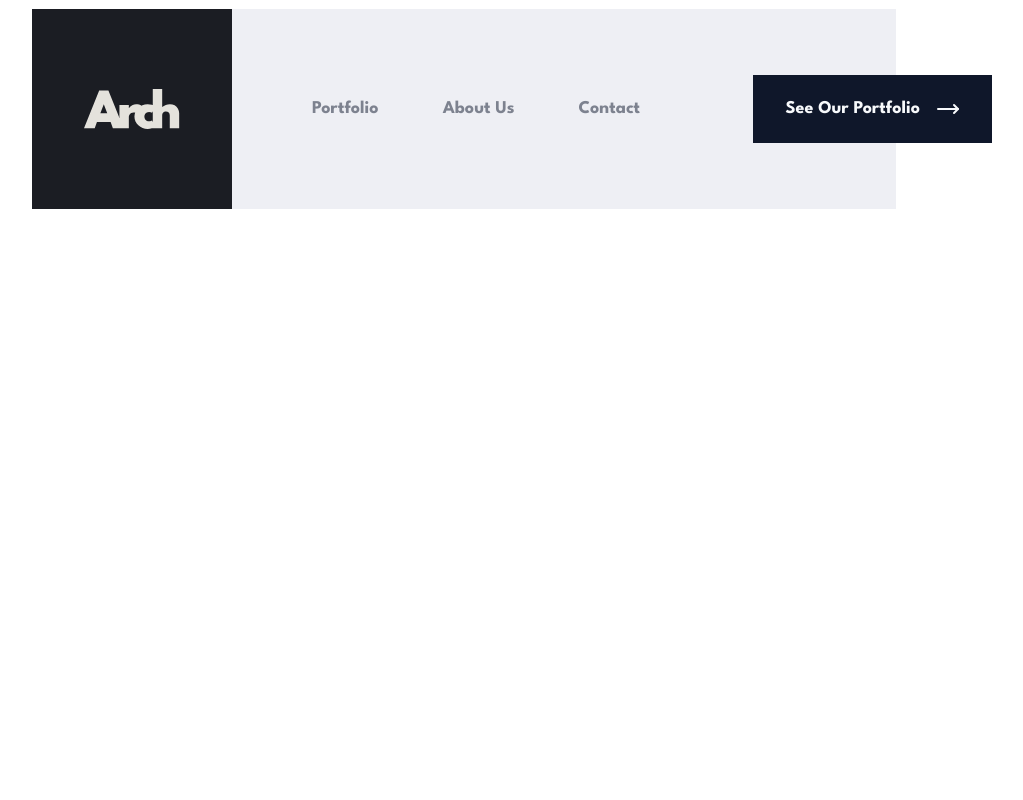
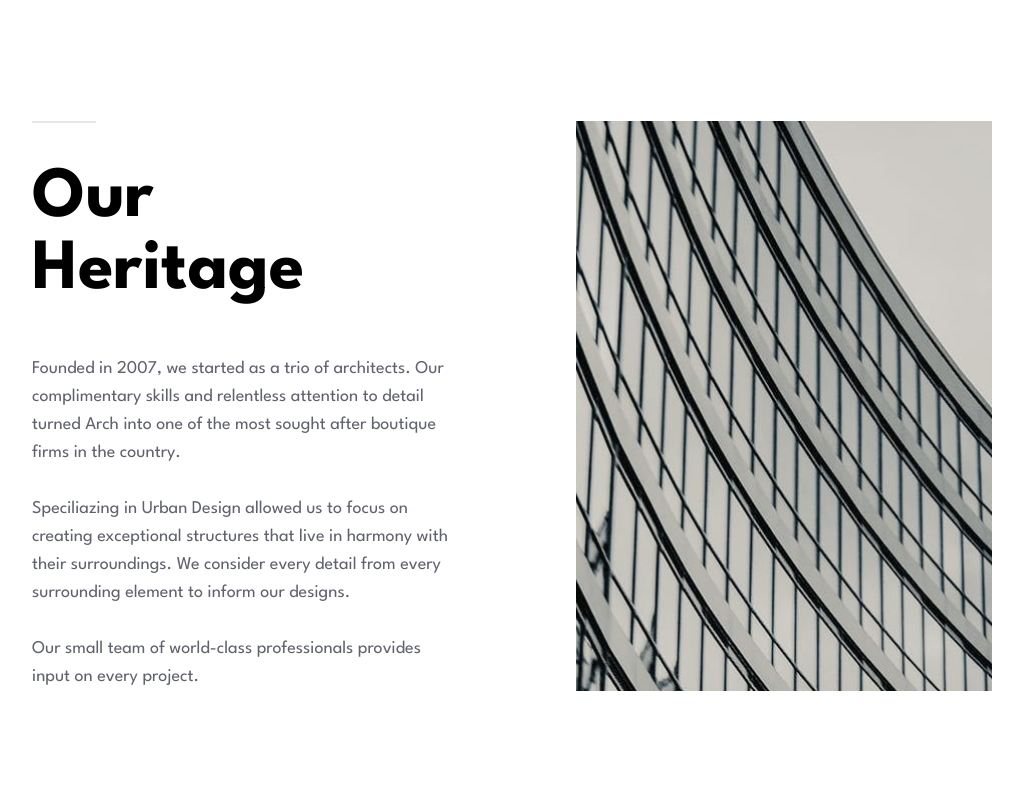
Before and after one commit to AyanorII/arch-studio, a Next.js app: page /about in a window 1280 px wide. Shown: the part 880-1680 px from the top of the page, without its empty margins (128-1151 px from the left). Before the commit the page ends 1089 px from the top, so only its background shows below. Built offline with nearby package versions, Linux system fonts and the light colour scheme.

Commit message:
add Heritage

```diff
--- a/app/about/page.tsx
+++ b/app/about/page.tsx
@@ -1,7 +1,12 @@
-import { AboutHero } from "@/components/pages/about/Hero";
+import { AboutHero, Heritage } from "@/components/pages/about";
 
 const AboutPage = () => {
-	return <AboutHero />;
+	return (
+		<div>
+			<AboutHero />
+			<Heritage />
+		</div>
+	);
 };
 
 export default AboutPage;
--- /dev/null
+++ b/components/pages/about/Heritage.tsx
@@ -0,0 +1,53 @@
+import { Container } from "@/components/ui";
+import { ResponsiveImage } from "@/components/ui/ResponsiveImage";
+import { ResponsiveImage as IResponsiveImage } from "@/lib/types";
+
+export const Heritage = () => {
+	const heritageImage: IResponsiveImage = {
+		mobile: "/images/about/desktop/image-heritage.jpg",
+		tablet: "/images/about/desktop/image-heritage.jpg",
+		desktop: "/images/about/desktop/image-heritage.jpg",
+	};
+
+	return (
+		<section className="mb-28 md:mb-56 lg:mb-52">
+			<Container>
+				<div className="mt-5 grid md:mt-28 lg:grid-cols-2 lg:gap-16 xl:gap-32">
+					<div className="relative">
+						<div className="mb-10 hidden w-16 border md:block" />
+						<h2 className="mb-6 whitespace-pre-wrap text-5xl font-bold md:mb-16 md:text-7xl lg:mb-12">
+							{"Our\nHeritage"}
+						</h2>
+						<div className="text-lg text-[#60636D]">
+							<p>
+								Founded in 2007, we started as a trio of architects. Our
+								complimentary skills and relentless attention to detail turned
+								Arch into one of the most sought after boutique firms in the
+								country.
+							</p>
+							<br />
+							<p>
+								Speciliazing in Urban Design allowed us to focus on creating
+								exceptional structures that live in harmony with their
+								surroundings. We consider every detail from every surrounding
+								element to inform our designs.
+							</p>
+							<br />
+							<p>
+								Our small team of world-class professionals provides input on
+								every project.
+							</p>
+						</div>
+					</div>
+					<ResponsiveImage
+						image={heritageImage}
+						alt="Our Heritage"
+						width={540}
+						height={568}
+						className="hidden h-full object-cover lg:block"
+					/>
+				</div>
+			</Container>
+		</section>
+	);
+};
--- a/components/pages/about/Hero.tsx
+++ b/components/pages/about/Hero.tsx
@@ -11,7 +11,7 @@ export const AboutHero = () => {
 
 	return (
 		<section>
-			<Container className="p-0">
+			<Container className="p-0 md:px-8">
 				<div className="relative pb-16 lg:grid lg:grid-cols-2 xl:grid-cols-[1.5fr,_1fr]">
 					<ResponsiveImage
 						image={heroImage}
--- /dev/null
+++ b/components/pages/about/index.ts
@@ -0,0 +1,2 @@
+export * from "./Heritage";
+export * from "./Hero";
```
